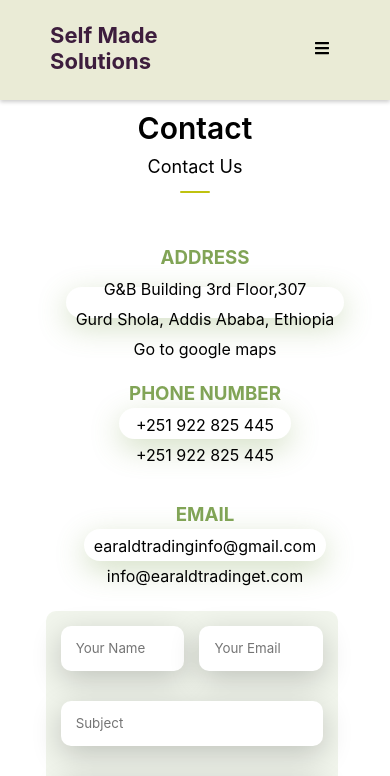
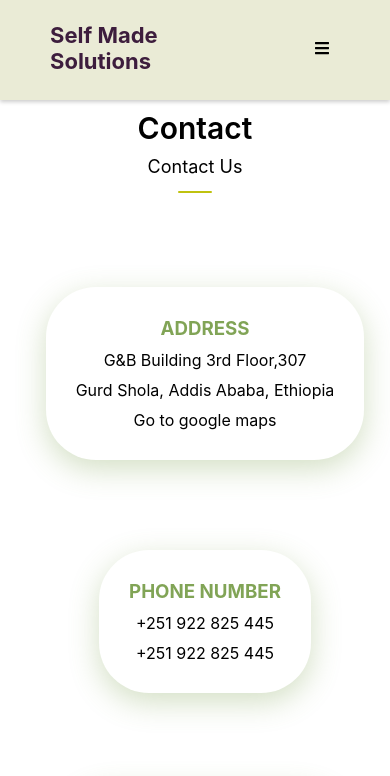
Before and after one commit to 123nol/self_made_solutions, a React (Create React App) app: page /contact in a window 390 px wide. Shown: the top 776 px of the page. Built offline with nearby package versions, Linux system fonts and the light colour scheme.

Commit message:
contact_page

```diff
--- a/src/index.css
+++ b/src/index.css
@@ -480,8 +480,11 @@
   padding-left: 30px; */
   height: 8vw;
   box-shadow: 0px 9px 30px rgba(115, 154, 68, 0.314);
-  padding: 10px;
+  padding: 30px;
   border-radius: 50px;
+  height: fit-content;
+  width: fit-content;
+
 }
 .contact h3{
   color: rgba(115, 154, 68, 0.9)
@@ -498,6 +501,9 @@
   }
   .contact {
     border: none !important;
+    height: fit-content;
+    width: fit-content;
+    padding: 30px;
   }
 }
 .form {
```
